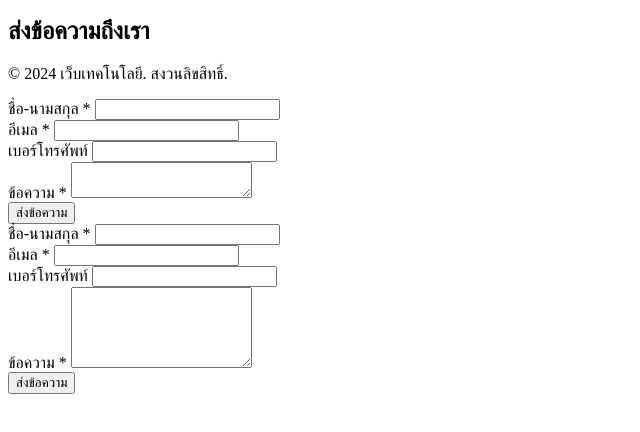
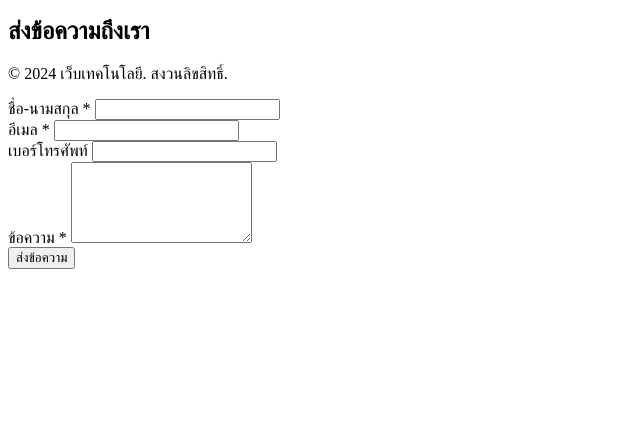
Before and after one commit to 66160110/web-semantic-lab, a plain HTML site: page contact.html in a window 1280 px wide. Shown: the part 118-550 px from the top of the page, without its empty margins (0-640 px from the left). Drawn offline with Linux system fonts and the light colour scheme.

```diff
--- a/contact.html
+++ b/contact.html
@@ -24,26 +24,6 @@
  <footer role="contentinfo">
  <p>&copy; 2024 เว็บเทคโนโลยี. สงวนลิขสิทธิ์.</p>
  </footer>
-
- <form action="/submit" method="POST">
-    <div class="form-group">
-    <label for="fullname">ชื่อ-นามสกุล *</label>
-    <input type="text" id="fullname" name="fullname" required>
-    </div>
-    <div class="form-group">
-    <label for="email">อีเมล *</label>
-    <input type="email" id="email" name="email" required>
-    </div>
-    <div class="form-group">
-    <label for="tel">เบอร์โทรศัพท์</label>
-    <input type="tel" id="tel" name="tel">
-    </div>
-    <div class="form-group">
-    <label for="message">ข้อความ *</label>
-    <textarea id="message" name="message" required></textarea>
-    </div>
-    <button type="submit">ส่งข้อความ</button>
-    </form>
 
  <form action="/submit" method="POST" role="form">
     <div class="form-group">
@@ -84,5 +64,7 @@
     </div>
     <button type="submit">ส่งข้อความ</button>
     </form>
+
+
 </body>
 </html>
```
Lines whose indentation alone changed are shown as unchanged.
